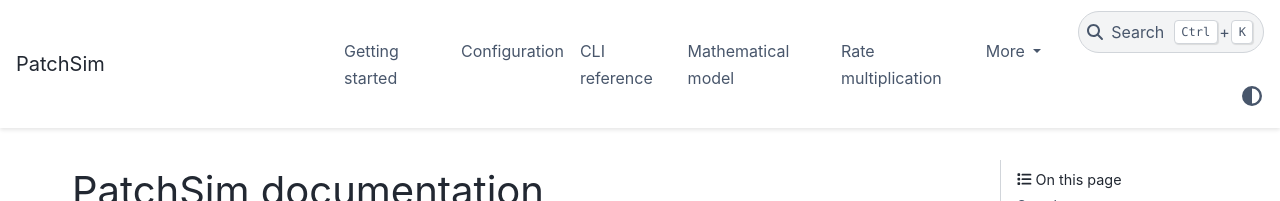
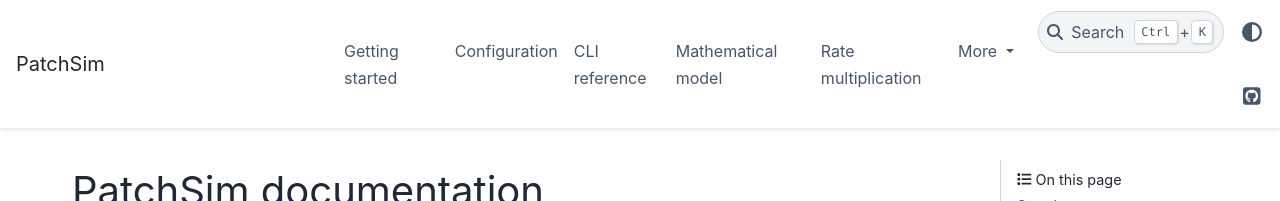
Before and after one commit to dsih-artpark/patchsim, a Sphinx documentation site: the page built from docs/index.md, in a window 1280 px wide. Shown: the top 201 px of the page. Built offline with Sphinx 7.4.7 and the PyData theme 0.15.4, drawn with Linux system fonts in a browser that asks for light colours.

```diff
--- a/docs/conf.py
+++ b/docs/conf.py
@@ -23,6 +23,16 @@ exclude_patterns = ["_build", "Thumbs.db", ".DS_Store"]
 
 html_theme = "pydata_sphinx_theme"
 html_static_path = ["_static"]
+html_theme_options = {
+    "icon_links": [
+        {
+            "name": "GitHub",
+            "url": "https://github.com/dsih-artpark/patchsim",
+            "icon": "fa-brands fa-square-github",
+            "type": "fontawesome",
+        }
+    ]
+}
 
 # MyST configuration
 myst_enable_extensions = [
```
